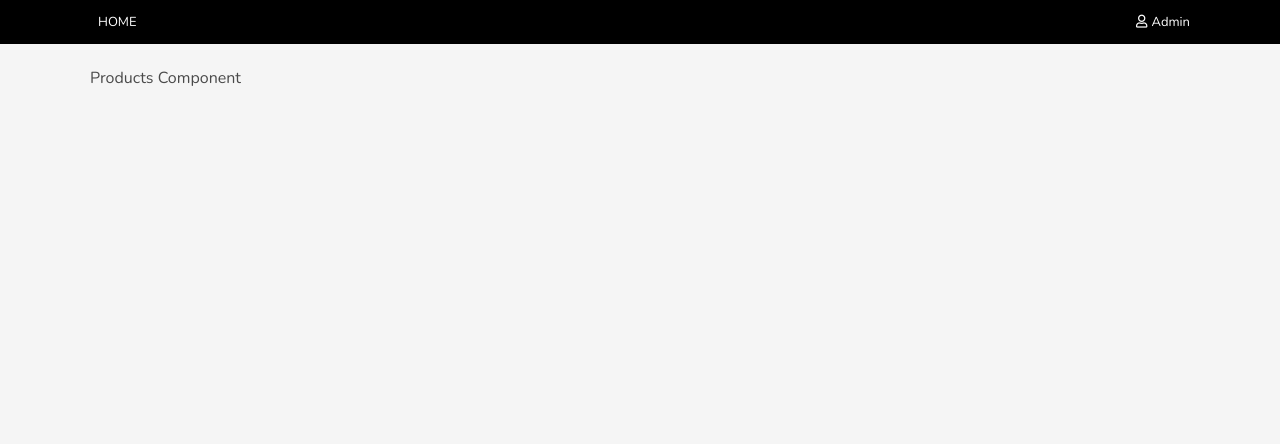
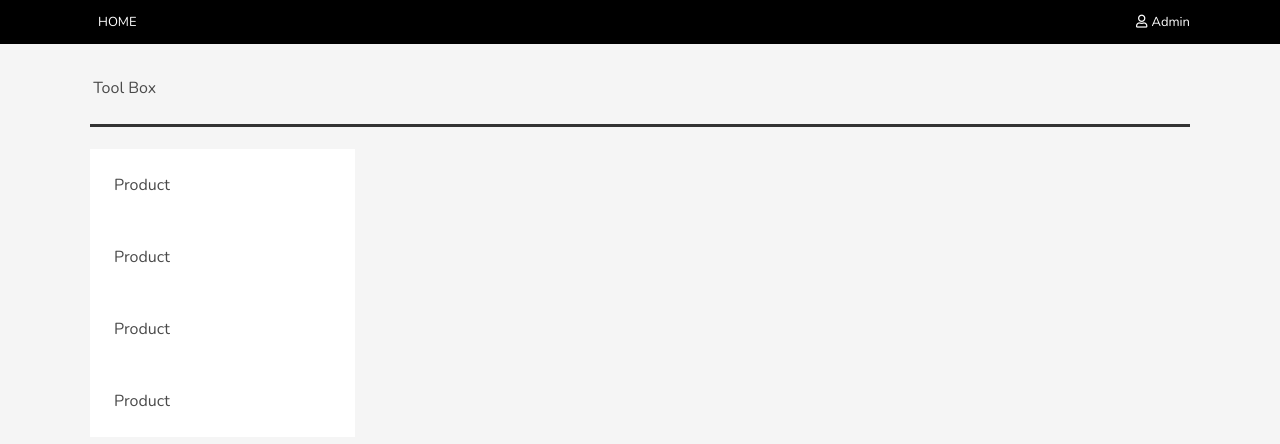
Before and after one commit to ninayeh/react-store, a React (Create React App) app: page / in a window 1280 px wide. Shown: the top 444 px of the page. Built offline with nearby package versions, Linux system fonts and the light colour scheme.

Commit message:
Add products page basic layout

```diff
--- /dev/null
+++ b/src/component/Product.js
@@ -0,0 +1,13 @@
+import React from 'react'
+
+class Product extends React.Component {
+  render () {
+    return (
+      <div className="product">
+        <p>Product</p>
+      </div>
+    )
+  }
+}
+
+export default Product;
--- a/src/component/Products.js
+++ b/src/component/Products.js
@@ -1,11 +1,19 @@
 import React from 'react'
+import ToolBox from './ToolBox'
+import Product from './Product'
 
 class Products extends React.Component {
   render () {
     return (
-      <div className="products">
-        <p>Products Component</p>
-    </div>
+      <div>
+        <ToolBox />
+        <div className="products">
+          <Product />
+          <Product />
+          <Product />
+          <Product />
+        </div>
+      </div>
     )
   }
 }
--- /dev/null
+++ b/src/component/ToolBox.js
@@ -0,0 +1,13 @@
+import React from 'react'
+
+class ToolBox extends React.Component {
+  render () {
+    return (
+      <div className="tool-box">
+        <p>Tool Box</p>
+      </div>
+    )
+  }
+}
+
+export default ToolBox;
```
